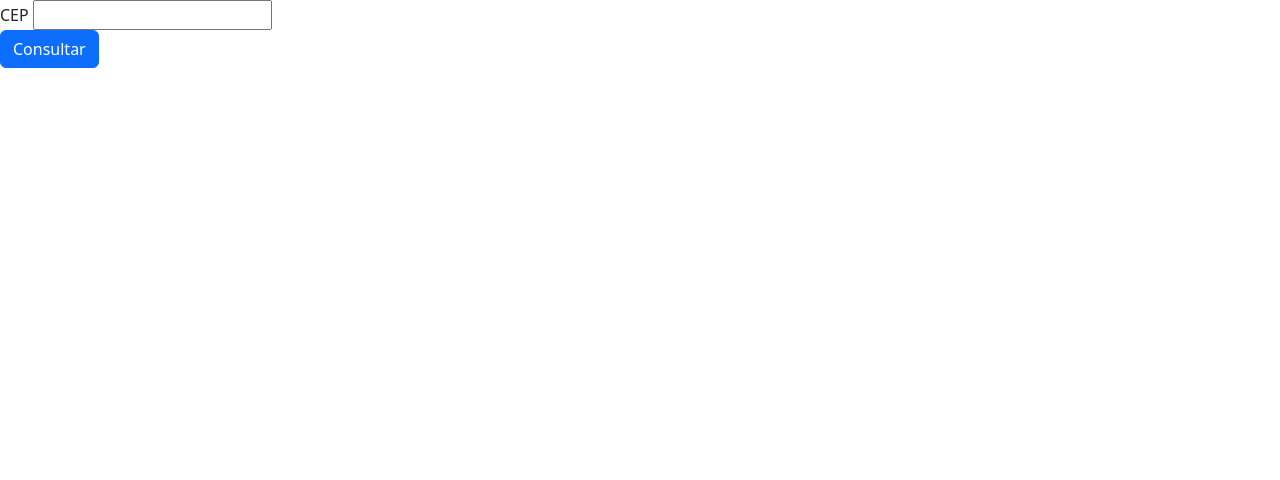
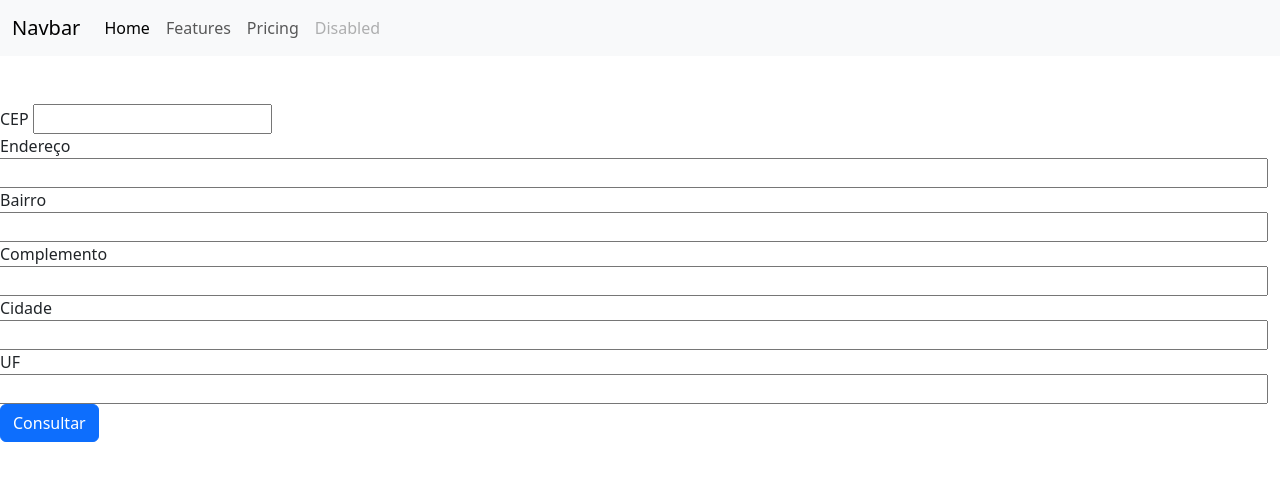
Before and after one commit to cubillos0/ds2etec, a website: page www/index.html in a window 1280 px wide. Drawn offline with Linux system fonts and the light colour scheme.

Commit message:
inserido navbar e adicionado mais campos utilizando a API

```diff
--- a/www/index.html
+++ b/www/index.html
@@ -9,14 +9,67 @@
 
         <link rel="stylesheet" href="css/estilo.css">
         <link rel="stylesheet" href="css/bootstrap.css">
-        <title>Hello World</title>
+        <title>Consulta CEP</title>
     </head>
     <body>
+        <nav class="navbar navbar-expand-lg bg-body-tertiary">
+            <div class="container-fluid">
+              <a class="navbar-brand" href="#">Navbar</a>
+              <button class="navbar-toggler" type="button" data-bs-toggle="collapse" data-bs-target="#navbarNav" aria-controls="navbarNav" aria-expanded="false" aria-label="Toggle navigation">
+                <span class="navbar-toggler-icon"></span>
+              </button>
+              <div class="collapse navbar-collapse" id="navbarNav">
+                <ul class="navbar-nav">
+                  <li class="nav-item">
+                    <a class="nav-link active" aria-current="page" href="#">Home</a>
+                  </li>
+                  <li class="nav-item">
+                    <a class="nav-link" href="#">Features</a>
+                  </li>
+                  <li class="nav-item">
+                    <a class="nav-link" href="#">Pricing</a>
+                  </li>
+                  <li class="nav-item">
+                    <a class="nav-link disabled" aria-disabled="true">Disabled</a>
+                  </li>
+                </ul>
+              </div>
+            </div>
+          </nav>
+          <br><br>
+
         <div class="row">
             <div class="col-sm-12">
                 <label>CEP</label>
                 <input type="text" id="cep"/>
             </div>
+
+            <div class="row">
+                <label>Endereço</label>
+                <input type="text" id="logradouro" readonly>
+            </div>
+
+            <div class="row">
+                <label>Bairro</label>
+                <input type="text" id="bairro" readonly>
+            </div>
+
+            <div class="row">
+                <label>Complemento</label>
+                <input type="text" id="complemento" readonly>
+            </div>
+
+            <div class="row">
+                <label>Cidade</label>
+                <input type="text" id="localidade" readonly>
+            </div>
+
+
+            <div class="row">
+                <label>UF</label>
+                <input type="text" id="uf" readonly>
+            </div>
+
 
             <div class="row">
                 <div class="col-sm-12">
--- a/www/js/index.js
+++ b/www/js/index.js
@@ -1,11 +1,28 @@
 function consultaCep(){ //criando função para consultar API
 
+    let campo = document.querySelector("#cep") //criando variavel que puxa o texto do input de id 'cep'
     let requisicao = new XMLHttpRequest(); // definindo os prarametros da requisição
-    let url = "https://viacep.com.br/ws/17054267/json/"; // colocando o link da api em JSON
+    let url = "https://viacep.com.br/ws/"+ campo.value +"/json/"; // colocando o link da api em JSON
     requisicao.open("GET", url); // primeiramente fazendo a abertura do url
     requisicao.send(); // envia a requisição para a API
     requisicao.onload = function(){ // retorno quando a função foi executada com sucesso
-        alert(JSON.parse(requisicao.response).logradouro)
+        let objetoCEP = JSON.parse(requisicao.response) // criação de variáveis com query selector puxando os id do index.html
+        let campoEndereco = document.querySelector("#logradouro")
+        let campoLocalidade = document.querySelector("#localidade")
+        let campoComplemento = document.querySelector("#complemento")
+        let campoBairro = document.querySelector("#bairro")
+        let campoUF = document.querySelector("#uf")
+
+        // vinculando as variáveis criadas anteriormente com os campos da API
+        campoEndereco.value = objetoCEP.logradouro
+        campoLocalidade.value = objetoCEP.localidade
+        campoComplemento.value = objetoCEP.complemento
+        campoBairro.value = objetoCEP.bairro
+        campoUF.value = objetoCEP.uf
+
+        // only debug alert(objetoCEP.logradouro + ", " + objetoCEP.localidade + " - " + objetoCEP.uf + "\n" + objetoCEP.bairro +"\n" + objetoCEP.complemento)
+        // exibindo os campos da API assim que o botão de buscar for acionado
+        (campoEndereco + ", " + campoLocalidade + " - " + campoUF + "\n" + campoBairro +"\n" + campoComplemento)
     }
 }
 
```
